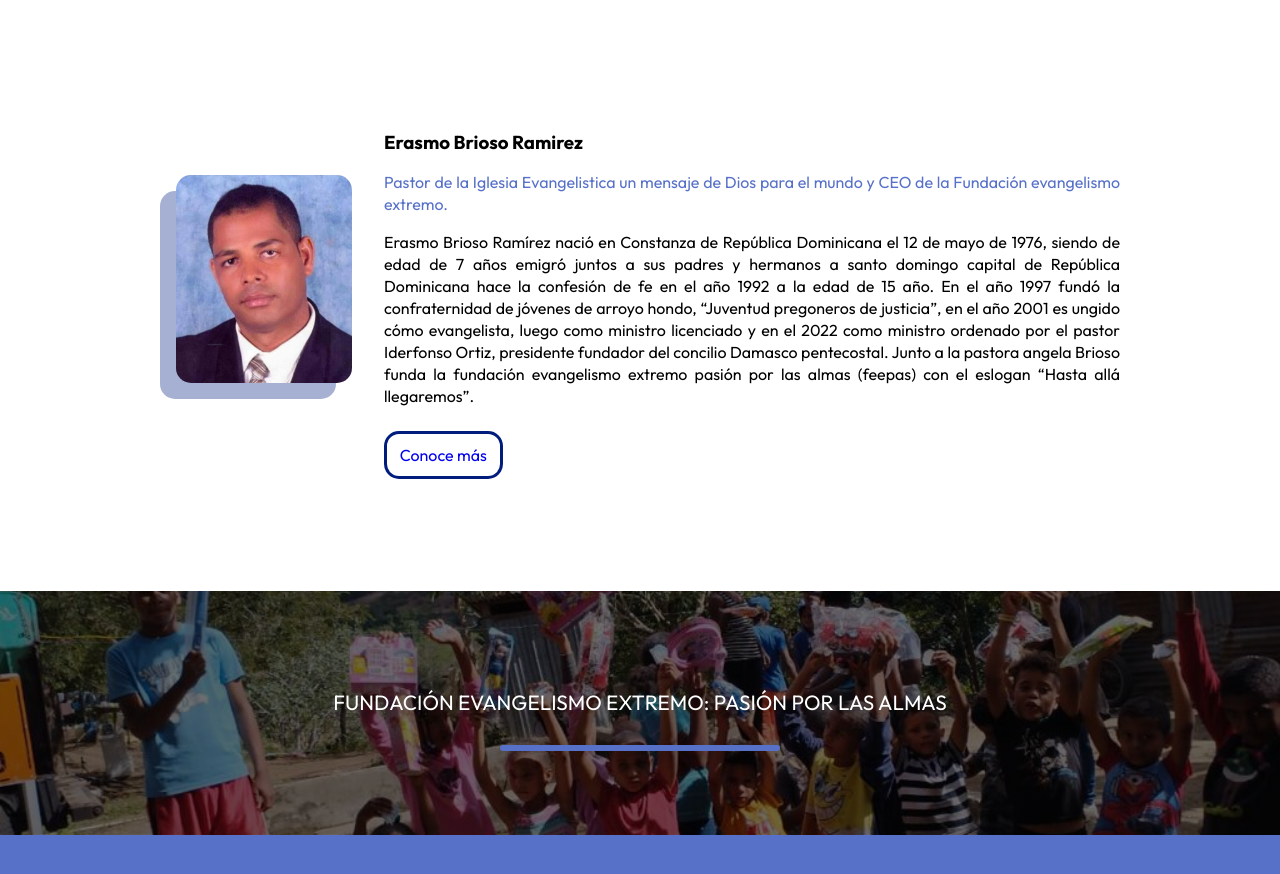
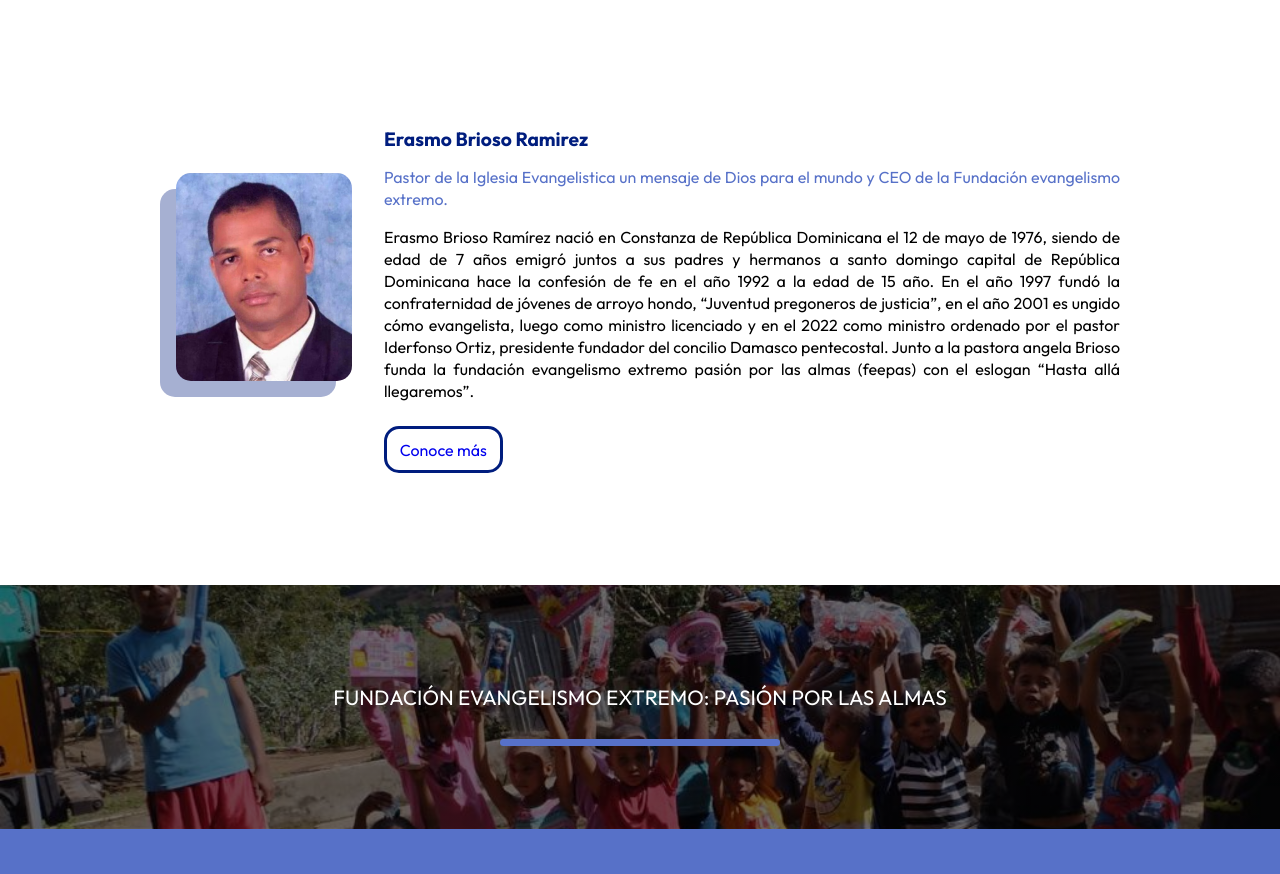
Before and after one commit to Miguel-Gonzalez18/feepas, a Next.js app: page / in a window 1280 px wide. Shown: the part 800-1674 px from the top of the page. Built offline with nearby package versions, Linux system fonts and the light colour scheme.

Commit message:
CSS modificado, algunos detalles

```diff
--- a/src/app/globals.css
+++ b/src/app/globals.css
@@ -56,7 +56,6 @@ body::-webkit-scrollbar-thumb{
 ul.menuActivo{
   display: flex;
   flex-direction: column;
-  justify-content: center;
   align-items: center;
   gap: 2rem;
   background-color: var(--white);
@@ -69,7 +68,9 @@ ul.menuActivo{
   margin: 0;
   transition: .5s;
 }
-
+ul.menuActivo li:first-child{
+  margin-top: 5rem;
+}
 /*! normalize.css v8.0.1 | MIT License | github.com/necolas/normalize.css */
 
 /* Document
--- a/src/app/page.js
+++ b/src/app/page.js
@@ -25,7 +25,7 @@ export default function Home() {
           </div>
 
           <div className={styles.perfilDescription}>
-            <h3>Erasmo Brioso Ramirez</h3>
+            <h2>Erasmo Brioso Ramirez</h2>
             <p className={styles.subTitle}>Pastor de la Iglesia Evangelistica un mensaje de Dios para el mundo y CEO de la Fundación evangelismo extremo.</p>
             <p>
             Erasmo Brioso Ramírez nació en Constanza de República Dominicana el 12 de mayo de 1976, siendo de edad de 7 años emigró juntos a sus padres y hermanos a santo domingo capital de República Dominicana hace la confesión de fe en el año 1992 a la edad de 15 año. En el año 1997 fundó la confraternidad de jóvenes de arroyo hondo, “Juventud pregoneros de justicia”, en el año 2001 es ungido cómo evangelista, luego como ministro licenciado y en el 2022 como ministro ordenado por el pastor Iderfonso Ortiz, presidente fundador del concilio Damasco pentecostal. Junto a la pastora angela Brioso funda la fundación evangelismo extremo pasión por las almas (feepas) con el eslogan “Hasta allá llegaremos”.
--- a/src/app/page.module.css
+++ b/src/app/page.module.css
@@ -89,6 +89,10 @@
 .perfilDescription{
   font-family: var(--fontPrincipal);
   line-height: 22px;
+}
+.perfilDescription h2{
+  color: var(--primary);
+  font-size: 1.2rem;
 }
 .subTitle{
   color: var(--secundary);
```
